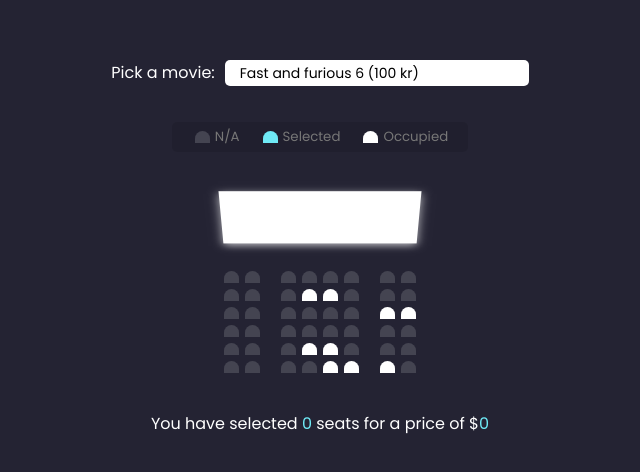
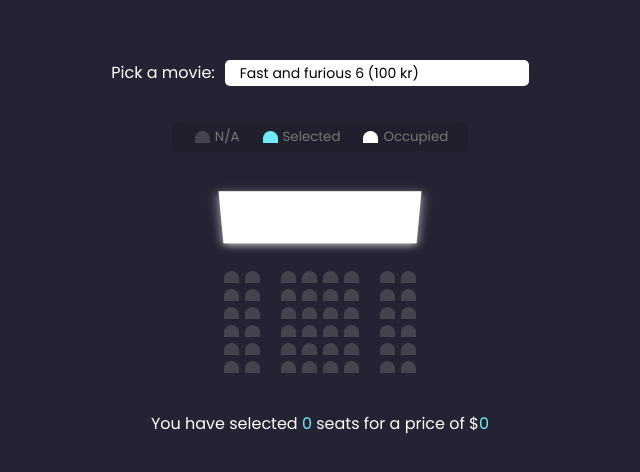
Before and after one commit to jesscampb/MovieSeatBooker, a React (Vite) app: page / in a window 1280 px wide. Shown: the part 160-632 px from the top of the page, without its empty margins (320-960 px from the left). Built offline with nearby package versions, Linux system fonts and the light colour scheme; data requests are answered from the project's data file.

Commit message:
Seats and rows are now rendered from db.json. Seats can be un/selected.

```diff
--- a/src/components/SeatPicker.tsx
+++ b/src/components/SeatPicker.tsx
@@ -1,69 +1,49 @@
+import { useEffect, useState } from 'react';
 import './SeatPicker.scss';
+import { Seat } from '../models/Seat';
+import { getAllSeats } from '../services/api';
 
 function SeatPicker(){
+
+  const [seats, setSeats] = useState<Seat[]>([]);
+  const [selectedSeats, setSelectedSeats] = useState<string[]>([]);
+
+  useEffect(() => {
+    const fetchSeatData = async () => {
+      const seatData = await getAllSeats();
+      setSeats(seatData);
+    };
+    fetchSeatData();
+  }, []);
+
+  const handleSeatSelection = (seat: Seat) => {
+    if (seat.booked) return;
+
+    setSelectedSeats((prev) =>
+      prev.includes(seat.id)
+        ? prev.filter((id) => id !== seat.id)
+        : [...prev, seat.id]
+    );
+  };
+
   return(
-      <div className="container">
+    <div className="container">
       <div className="screen"></div>
-      <div className="row">
-        <div className="seat"></div>
-        <div className="seat"></div>
-        <div className="seat"></div>
-        <div className="seat"></div>
-        <div className="seat"></div>
-        <div className="seat"></div>
-        <div className="seat"></div>
-        <div className="seat"></div>
-      </div>
-      <div className="row">
-        <div className="seat"></div>
-        <div className="seat"></div>
-        <div className="seat"></div>
-        <div className="seat occupied"></div>
-        <div className="seat occupied"></div>
-        <div className="seat"></div>
-        <div className="seat"></div>
-        <div className="seat"></div>
-      </div>
-      <div className="row">
-        <div className="seat"></div>
-        <div className="seat"></div>
-        <div className="seat"></div>
-        <div className="seat"></div>
-        <div className="seat"></div>
-        <div className="seat"></div>
-        <div className="seat occupied"></div>
-        <div className="seat occupied"></div>
-      </div>
-      <div className="row">
-        <div className="seat"></div>
-        <div className="seat"></div>
-        <div className="seat"></div>
-        <div className="seat"></div>
-        <div className="seat"></div>
-        <div className="seat"></div>
-        <div className="seat"></div>
-        <div className="seat"></div>
-      </div>
-      <div className="row">
-        <div className="seat"></div>
-        <div className="seat"></div>
-        <div className="seat"></div>
-        <div className="seat occupied"></div>
-        <div className="seat occupied"></div>
-        <div className="seat"></div>
-        <div className="seat"></div>
-        <div className="seat"></div>
-      </div>
-      <div className="row">
-        <div className="seat"></div>
-        <div className="seat"></div>
-        <div className="seat"></div>
-        <div className="seat"></div>
-        <div className="seat occupied"></div>
-        <div className="seat occupied"></div>
-        <div className="seat occupied"></div>
-        <div className="seat"></div>
-      </div>
+      {Array.from({length: 6}).map((_, rowIndex) => (
+        <div key={rowIndex} className="row">
+          {seats
+            .filter((seat) => seat.row === String.fromCharCode(65 + rowIndex))
+            .map((seat) => (
+              <div key={seat.id}
+                className={`seat ${seat.booked
+                  ? 'occupied' : selectedSeats.includes(seat.id)
+                  ? 'selected' : ''
+                }`}
+                onClick={() => handleSeatSelection(seat)}
+              ></div>
+          ))}
+        </div>
+        ))}
     </div>
   );
 }
```
